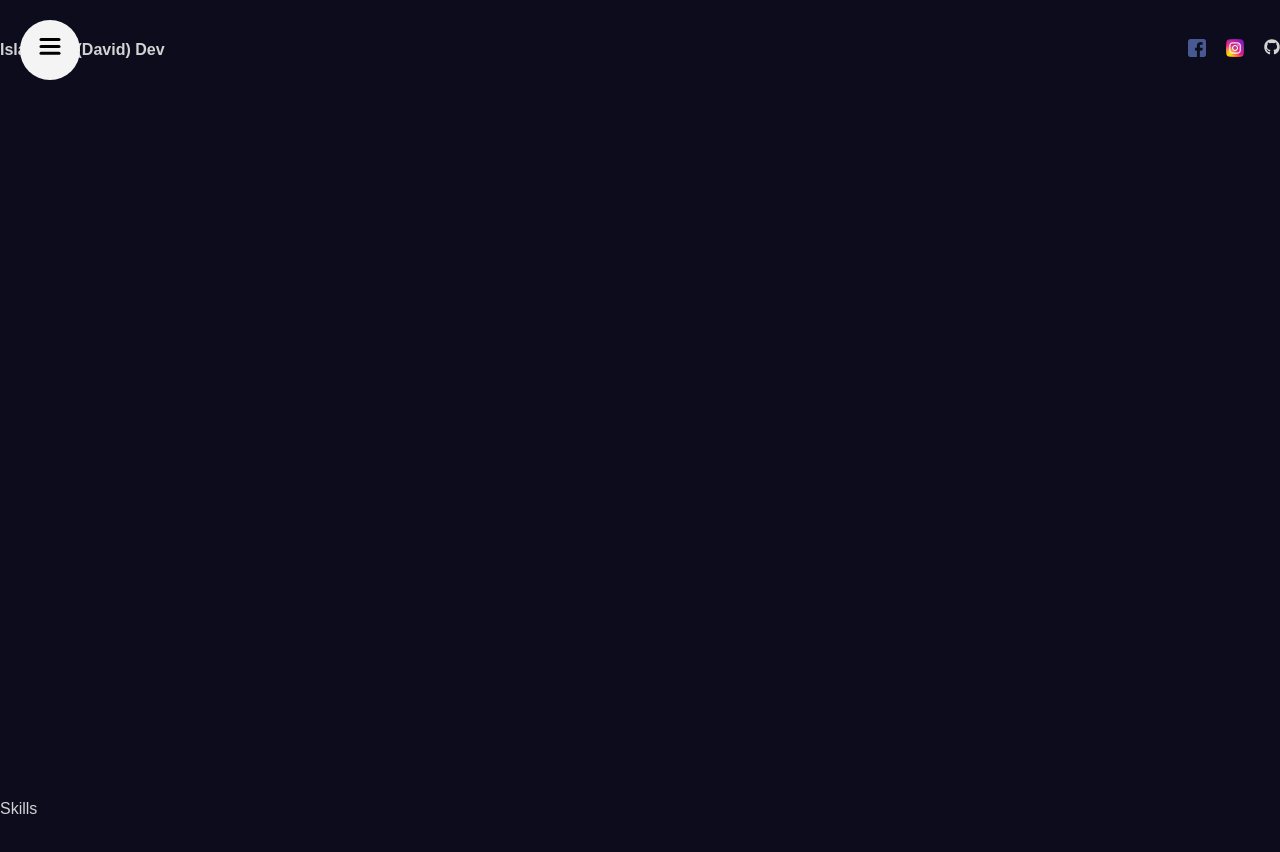
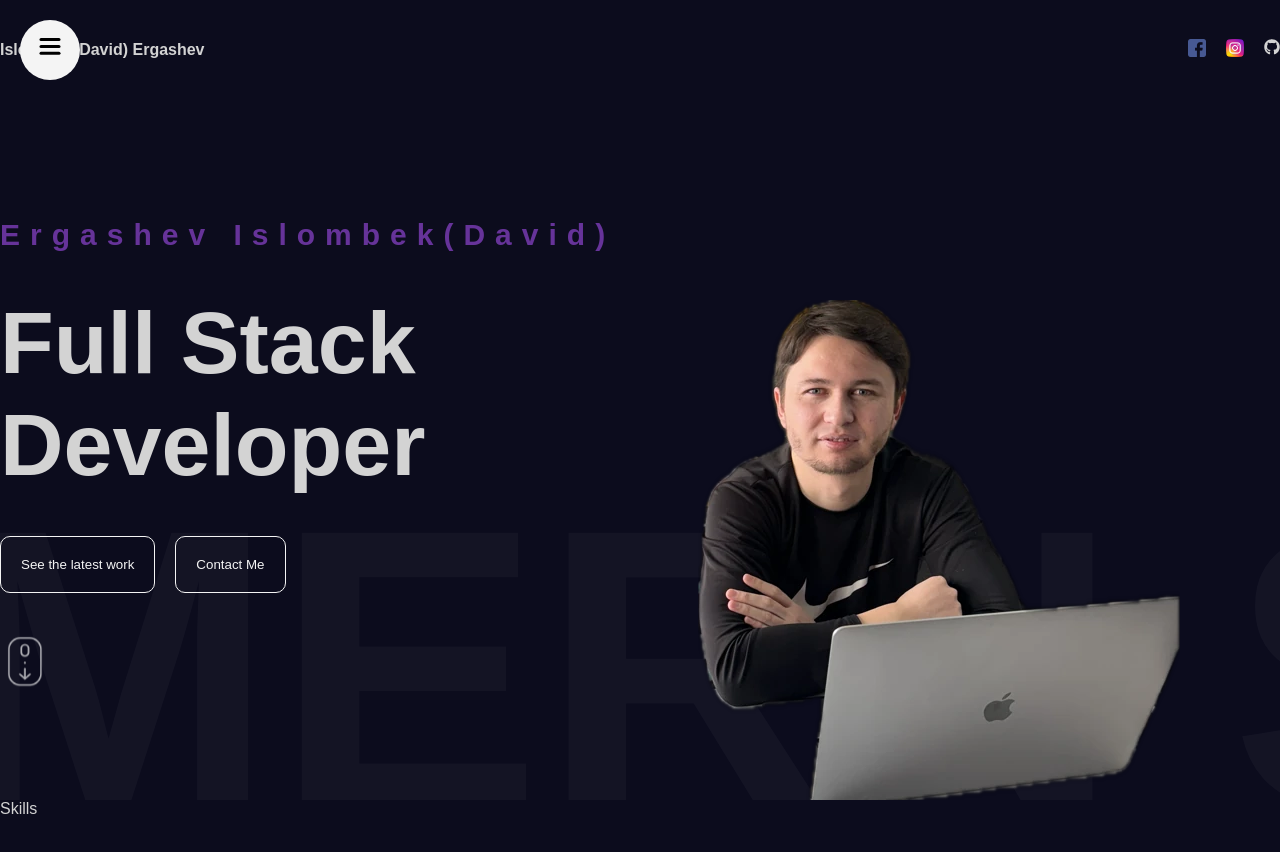
Before and after one commit to islam9599/My_Portfolio, a React (Create React App) app: page / in a window 1280 px wide. Shown: the top 852 px of the page. Built offline with nearby package versions, Linux system fonts and the light colour scheme.

Commit message:
Feat: publish about_me screen page

```diff
--- a/src/App.tsx
+++ b/src/App.tsx
@@ -3,12 +3,14 @@ import "./scss/app.scss";
 
 import { Test } from "./test";
 import { Navbar } from "./components/navbar";
+import { AboutMe } from "./screen/aboutMe";
 
 function App() {
   return (
     <div>
       <section id="Homepage">
         <Navbar />
+        <AboutMe />
       </section>
       <section id="Skills">Skills</section>
       <section id="Abu_Macshop_Uz">Abu_Macshop_Uz</section>
--- a/src/components/navbar/index.tsx
+++ b/src/components/navbar/index.tsx
@@ -14,16 +14,16 @@ export const Navbar = () => {
           animate={{ opacity: 1, scale: 1 }}
           transition={{ duration: 0.5 }}
         >
-          Islam9599(David) Dev
+          Islombek (David) Ergashev
         </motion.span>
         <div className="social">
-          <a href="#">
+          <a href="https://www.facebook.com/islombek.ergashev.315/">
             <img src="/images/facebook.png" alt="" />
           </a>
-          <a href="#">
+          <a href="https://www.instagram.com/eislombek9995/">
             <img src="/images/instagram.png" alt="" />
           </a>
-          <a href="#">
+          <a href="https://github.com/islam9599">
             <FaGithub />
           </a>
         </div>
--- /dev/null
+++ b/src/screen/aboutMe/index.tsx
@@ -0,0 +1,85 @@
+import React from "react";
+import { motion } from "framer-motion";
+import "../../scss/about-me.scss";
+
+const textVariants = {
+  initial: {
+    x: -500,
+    opacity: 0,
+  },
+  animate: {
+    x: 0,
+    opacity: 1,
+    transition: {
+      duration: 1,
+      staggerChildren: 0.1,
+    },
+  },
+  scrollButton: {
+    opacity: 0,
+    y: 10,
+    transition: {
+      duration: 2,
+      repeat: Infinity,
+    },
+  },
+};
+
+const sliderVariants = {
+  initial: {
+    x: 0,
+  },
+  animate: {
+    x: "-420%",
+    opacity: 1,
+    transition: {
+      repeat: Infinity,
+      repeatType: "mirror",
+      duration: 20,
+    },
+  },
+};
+
+export const AboutMe = (props: any) => {
+  return (
+    <div className="about_me">
+      <div className="wrapper">
+        <motion.div
+          className="text_container"
+          variants={textVariants}
+          initial="initial"
+          animate="animate"
+        >
+          <motion.h2 variants={textVariants}>
+            Ergashev Islombek(David)
+          </motion.h2>
+          <motion.h1 variants={textVariants}>Full Stack Developer</motion.h1>
+          <motion.div className="buttons" variants={textVariants}>
+            <motion.button variants={textVariants}>
+              See the latest work
+            </motion.button>
+            <motion.button variants={textVariants}>Contact Me</motion.button>
+          </motion.div>
+          <motion.img
+            src="/images/scroll.png"
+            alt=""
+            variants={textVariants}
+            animate="scrollButton"
+          />
+        </motion.div>
+      </div>
+      <motion.div
+        className="slidingTextContainer"
+        /* @ts-ignore */
+        variants={sliderVariants}
+        initial="initial"
+        animate="animate"
+      >
+        Experienced MERN STACK Developer
+      </motion.div>
+      <div className="image_container">
+        <img src="/images/david.webp" alt="" />
+      </div>
+    </div>
+  );
+};
--- /dev/null
+++ b/src/scss/about-me.scss
@@ -0,0 +1,69 @@
+.about_me {
+  height: calc(100vh - 100px);
+  background: linear-gradient(180 deg #0c0c1d, #111132);
+  overflow: hidden;
+  position: relative;
+
+  .wrapper {
+    max-width: 1366px;
+    height: 100%;
+
+    margin: auto;
+
+    .text_container {
+      width: 50%;
+      height: 100%;
+      display: flex;
+      flex-direction: column;
+      justify-content: center;
+      gap: 40px;
+
+      h2 {
+        font-size: 30px;
+        color: rebeccapurple;
+        letter-spacing: 10px;
+      }
+      h1 {
+        font-size: 88px;
+      }
+
+      .buttons {
+        button {
+          padding: 20px;
+          border: 1px solid #f4f4f4;
+          border-radius: 10px;
+          background-color: transparent;
+          color: #f4f4f4;
+          margin-right: 20px;
+          cursor: pointer;
+          font-weight: 300;
+        }
+      }
+
+      img {
+        width: 50px;
+      }
+    }
+  }
+
+  .image_container {
+    height: 100%;
+    position: absolute;
+    top: 200px;
+    right: 100px;
+
+    img {
+      max-height: 100%;
+    }
+  }
+
+  .slidingTextContainer {
+    position: absolute;
+    font-size: 50vh;
+    width: 100%;
+    bottom: -100px;
+    white-space: nowrap;
+    color: #ffffff09;
+    font-weight: bold;
+  }
+}
--- a/src/scss/sidebar.scss
+++ b/src/scss/sidebar.scss
@@ -13,6 +13,7 @@
     bottom: 0;
     width: 300px;
     background-color: #f4f4f4;
+    z-index: 999;
 
     .links {
       position: absolute;
@@ -33,6 +34,7 @@
     position: fixed;
     top: 25px;
     left: 25px;
+    z-index: 9999;
     background-color: transparent;
     border: none;
 
```
Also changed, not shown: public/images/david.jpg (added), public/images/david.webp (added).
